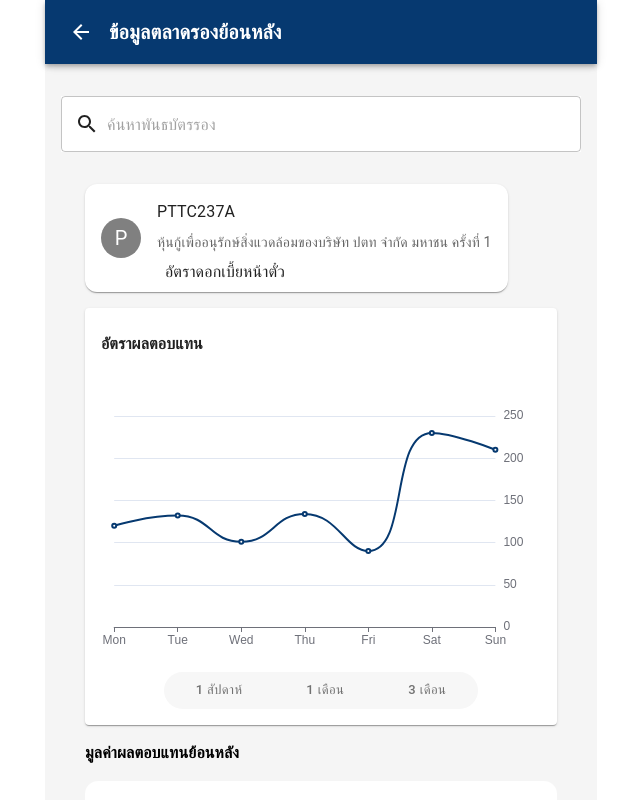
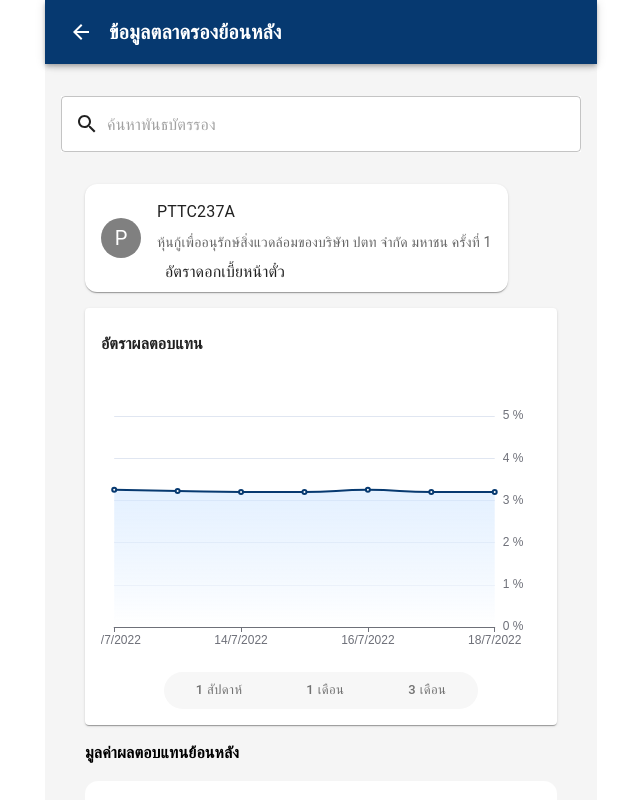
Before and after one commit to tan3warut4/chart-components, a React (Create React App) app: page / in a window 1280 px wide. Shown: the top 800 px of the page, without its empty margins (319-959 px from the left). Built offline with nearby package versions, Linux system fonts and the light colour scheme; data requests are answered from the project's data file.

Commit message:
integrate data

```diff
--- a/db.json
+++ b/db.json
@@ -1,4 +1,53 @@
 {
-    "chart": []
-
+  "chart": [
+    {
+      "thai_symbol": "CPALL275B",
+      "settlement_date": "18/7/2022",
+      "status": "active",
+      "bid_yield": "3.35",
+      "offer_yield": "3.15"
+    },
+    {
+        "thai_symbol": "CPALL275B",
+        "settlement_date": "17/7/2022",
+        "status": "INACTIVE",
+        "bid_yield": "3.3",
+        "offer_yield": "3.15"
+      },
+      {
+        "thai_symbol": "CPALL275B",
+        "settlement_date": "16/7/2022",
+        "status": "inactive",
+        "bid_yield": "3.25",
+        "offer_yield": "3.15"
+      },
+      {
+        "thai_symbol": "CPALL275B",
+        "settlement_date": "15/7/2022",
+        "status": "active",
+        "bid_yield": "3.25",
+        "offer_yield": "3.15"
+      },
+      {
+        "thai_symbol": "CPALL275B",
+        "settlement_date": "14/7/2022",
+        "status": "inactive",
+        "bid_yield": "3.35",
+        "offer_yield": "3.15"
+      },
+      {
+        "thai_symbol": "CPALL275B",
+        "settlement_date": "13/7/2022",
+        "status": "inactive",
+        "bid_yield": "3.25",
+        "offer_yield": "3.15"
+      },
+      {
+        "thai_symbol": "CPALL275B",
+        "settlement_date": "12/7/2022",
+        "status": "inactive",
+        "bid_yield": "3.25",
+        "offer_yield": "3.15"
+      }
+  ]
 }
--- a/src/App.js
+++ b/src/App.js
@@ -8,20 +8,14 @@ import { LineChart } from './components/LineChart';
 import { Overall } from './components/Overall';
 import { BondDetail } from './components/BondDetail';
 import { useEffect } from "react";
-import { useFetchData } from "./hooks/useFetchData";
+
 
 function App() {
   useEffect(() => {
     document.title = "Chart components demostration";
   }, []);
-  const { isLoading, isError, data, isFetched } = useFetchData();
-  if (isLoading) {
-    console.log("Data is loading...");
-  } else if (isError) {
-    console.log("Data fetching error....");
-  } else if (isFetched) {
-    console.log("Data fetched successfuly");
-  }
+
+
   return (
     <Container maxWidth="sm" sx={{ padding: 0 }}>
       <PageTitle/>
--- a/src/components/chart/Echart.jsx
+++ b/src/components/chart/Echart.jsx
@@ -1,55 +1,129 @@
 import React from "react";
 import { Typography, Box } from "@mui/material";
 import ReactEcharts from "echarts-for-react";
+import { useFetchData } from "../../hooks/useFetchData";
+import { graphic } from "echarts";
 
 const Echart = () => {
+  let dateData = [];
+  let reverseDateData = [];
+  let YData = [];
+  let maxValue;
+  const getDate = (data) => {
+    data.data.map((yeildData) => {
+      dateData.push(yeildData.settlement_date);
+    });
+  };
+  const getYData = (data) => {
+    data.data.map((yeildData) => {
+      let yeildInfo =
+        parseFloat(yeildData.bid_yield) + parseFloat(yeildData.offer_yield);
+      let avgYeildInfo = yeildInfo / 2;
+      YData.push(avgYeildInfo);
+    });
+  };
+
+  const { isLoading, isError, data, isFetched } = useFetchData();
+  if (isLoading) {
+    console.log("Data is loading...");
+  } else if (isError) {
+    console.log("Data fetching error....");
+  } else if (isFetched) {
+    console.log("Data fetched successfuly");
+    getDate(data);
+    getYData(data);
+    reverseDateData = dateData.reverse();
+    maxValue = Math.round(
+      (YData.reduce((a, b) => a + b, 0) * 2) / YData.length
+    );
+  }
+
   const option = {
     tooltip: {
       trigger: "item",
-      axisPointer: {
-        type: "cross",
-      },
     },
     grid: {
       left: "3%",
       right: "4%",
       bottom: "3%",
       containLabel: true,
-
     },
-
     xAxis: {
       type: "category",
       boundaryGap: false,
-      data: ["Mon", "Tue", "Wed", "Thu", "Fri", "Sat", "Sun"],
+      data: reverseDateData,
     },
     yAxis: {
       type: "value",
-      position: 'right',
+      position: "right",
+      axisLabel: {
+        formatter: "{value} %",
+      },
+      min: 0,
+      max: maxValue-1,
     },
     dataZoom: [
       {
+        id: 'dataZoomY',
         type: "inside",
-        throttle: 50,
+        throttle: 150,
+        minSpan:40,
+        orient:"vertical",
+        yAxisIndex: [0],
+        filterMode: 'weakFilter',
+
       },
+      {
+        id: 'dataZoomX',
+        type: 'inside',
+        xAxisIndex: [0],
+        filterMode: 'filter',
+        orient:"horizontal",
+        minValueSpan:2
+    },
     ],
     series: [
       {
-        name: "Email",
+        name: "",
         type: "line",
-        stack: "Total",
-        data: [120, 132, 101, 134, 90, 230, 210],
-        itemStyle: {color: '#063970'}
-        ,smooth: true
+        data: YData,
+        itemStyle: { color: "#063970" },
+        smooth: true,
+        areaStyle: {
+          color: new graphic.LinearGradient(0, 0, 0, 1, [
+            {
+              offset: 0,
+              color: "rgba(207, 229, 255, 0.8)",
+            },
+            {
+              offset: 1,
+              color: "#ffffff",
+            },
+          ]),
+        },
+        emphasis: {
+          areaStyle: {
+            //--> to avoid the fade effect, set the same color
+            color: new graphic.LinearGradient(0, 0, 0, 1, [
+              {
+                offset: 0,
+                color: "rgba(207, 229, 255, 0.8)",
+              },
+              {
+                offset: 1,
+                color: "#ffffff",
+              },
+            ]),
+          },
+        },
       },
-
     ],
   };
 
   return (
     <>
       <Box>
-        <Typography mt={1} sx={{ textAlign: "start",fontWeight:'bold' }}>
+        <Typography mt={1} sx={{ textAlign: "start", fontWeight: "bold" }}>
           อัตราผลตอบแทน
         </Typography>
         <Box>
```
Also changed, not shown: src/functions/convertData.js (added, +22 -0 lines).
